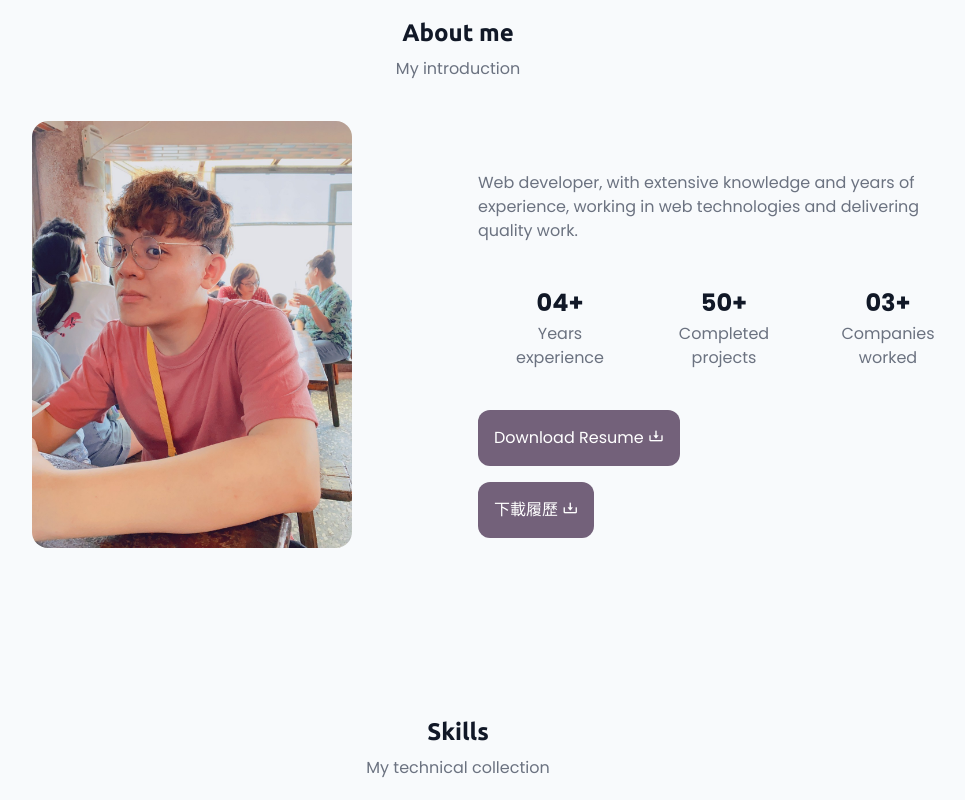
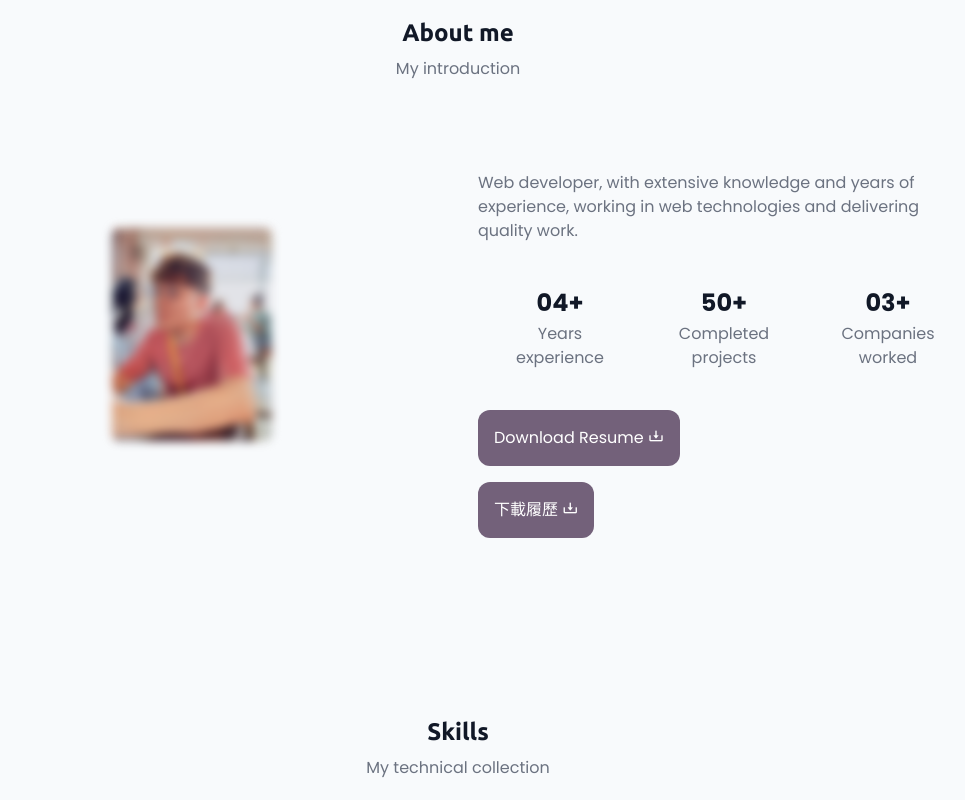
Before and after one commit to connectshark/nosegates, a Vue app: page / in a window 1280 px wide. Shown: the part 740-1540 px from the top of the page, without its empty margins (182-1147 px from the left). Built offline with nearby package versions, Linux system fonts and the light colour scheme.

Commit message:
更新主要圖片出現動畫

```diff
--- a/package.json
+++ b/package.json
@@ -10,15 +10,15 @@
   "dependencies": {
     "@vueuse/core": "^9.13.0",
     "pinia": "^2.1.7",
-    "vue": "^3.3.2",
+    "vue": "^3.4.5",
     "vue-router": "^4.2.5"
   },
   "devDependencies": {
     "@vitejs/plugin-vue": "^4.5.2",
     "autoprefixer": "^10.4.16",
-    "postcss": "^8.4.32",
+    "postcss": "^8.4.33",
     "tailwindcss": "^3.4.0",
-    "unplugin-vue-router": "^0.6.4",
+    "unplugin-vue-router": "^0.7.0",
     "vite": "^4.5.1"
   }
 }
--- /dev/null
+++ b/src/assets/css/scroller.css
@@ -0,0 +1,12 @@
+.scroller-watcher {
+  animation: scroller linear;
+  animation-timeline: view();
+  filter: blur(10px);
+  scale: .5;
+}
+@keyframes scroller {
+  30%, 100% {
+    filter: blur(0);
+    scale: 1;
+  }
+}
--- a/src/components/blurImg.vue
+++ b/src/components/blurImg.vue
@@ -1,29 +1,9 @@
 <template>
-<img ref="target" :class="[
-  {
-    'blur-sm scale-90': !isSectionShow
-  },
-  {
-    'blur-none scale-100': isSectionShow
-  }]" class="object-cover shadow-lg rounded-lg transition-all duration-500" loading="lazy" :src="props.src" alt="image1">
+<img class="object-cover scroller-watcher shadow-lg rounded-lg" loading="lazy" :src="props.src" alt="image1">
 </template>
 <script setup>
-import { useIntersectionObserver } from '@vueuse/core'
-import { ref } from 'vue'
 const props = defineProps({
   src: String
 })
-
-const target = ref(null)
-const isSectionShow = ref(false)
-
-useIntersectionObserver(
-  target,
-  ([{ isIntersecting }]) => {
-    isSectionShow.value = isIntersecting
-  },
-  {
-    rootMargin: '0px 0px -90px 0px'
-  }
-)
 </script>
+<style scoped src="../assets/css/scroller.css"></style>
--- a/src/pages/index.vue
+++ b/src/pages/index.vue
@@ -27,10 +27,7 @@
 
       <SectionContainer title="About me" subTitle="My introduction" name="about">
         <div class=" max-w-5xl w-4/5 mx-auto space-y-10 md:space-x-10 flex items-center justify-center flex-col md:flex-row">
-          <figure ref="target" :class="[
-            { 'translate-y-0 blur-none scale-100': isSectionShow },
-            { 'blur-xl translate-y-5 scale-50': !isSectionShow }
-          ]" class="md:w-1/2 duration-1000 transition-all ease-in-out">
+          <figure class="md:w-1/2 scroller-watcher">
             <img class="rounded-2xl object-fill max-w-xs mx-auto" loading="lazy" src="../assets/hero.jpeg" alt="hero">
           </figure>
           <div class="md:w-1/2 space-y-10">
@@ -106,10 +103,9 @@
       </SectionContainer>
     </main>
   </DefaultLayout>
-  </template>
+</template>
 
-  <script setup>
-  import { ref } from 'vue'
+<script setup>
   import DefaultLayout from '../layouts/default.vue'
   import ServiceSection from '../components/serviceSection.vue'
   import SkillsSection from '../components/skillsSection.vue'
@@ -117,19 +113,7 @@
   import SectionContainer from '../components/container/sectionContainer.vue'
   import LinkContainer from '../components/container/linkContainer.vue'
   import BlurImg from '../components/blurImg.vue'
-  import { useIntersectionObserver } from '@vueuse/core'
 
-
-  const target = ref(null)
-  const isSectionShow = ref(false)
-
-  useIntersectionObserver(
-    target,
-    ([{ isIntersecting }]) => {
-      isSectionShow.value = isIntersecting
-    },
-    { rootMargin: '-40px 0px -40px 0px' }
-  )
 
   const portfolio = [
     {
@@ -251,4 +235,6 @@
       icon: 'bxl-linkedin'
     }
   ]
-  </script>
+</script>
+
+<style src="../assets/css/scroller.css"></style>
```
Also changed, not shown: 1 other file (tests, documents, lock files or other folders).
